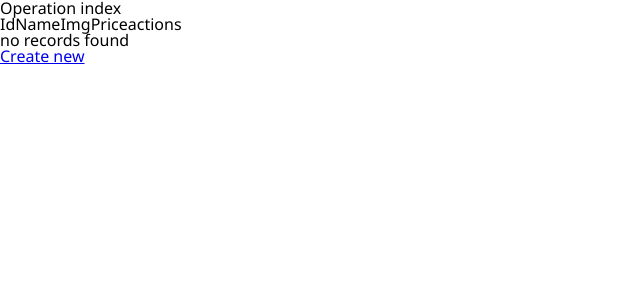
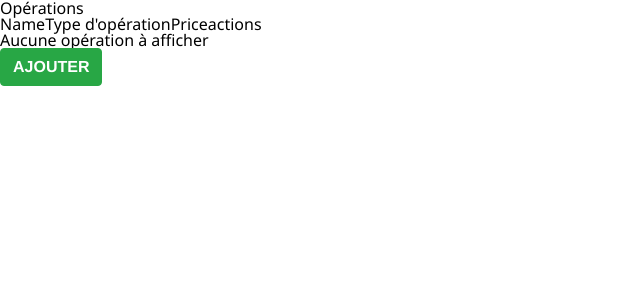
Before and after one commit to KiBAProduction/booklinik, a Symfony app: template templates/operation/index.html.twig in a window 1280 px wide. Shown: the top 300 px of the page, without its empty margins (0-640 px from the left). Run offline with Twig, Linux system fonts and the light colour scheme; the template is opened without the code that fills it, so the values that code supplies are empty; some libraries are stand-ins or nearby versions.

Commit message:
update operation crud template

```diff
--- a/templates/operation/_delete_form.html.twig
+++ b/templates/operation/_delete_form.html.twig
@@ -1,4 +1,4 @@
-<form method="post" action="{{ path('operation_delete', {'id': operation.id}) }}" onsubmit="return confirm('Are you sure you want to delete this item?');">
+<form method="post" action="{{ path('operation_delete', {'id': operation.id}) }}" onsubmit="return confirm('Êtes vous sur de vouloir supprimer cet élément?');">
     <input type="hidden" name="_token" value="{{ csrf_token('delete' ~ operation.id) }}">
-    <button class="btn">Delete</button>
+    <button class="btn delete-btn">Supprimer</button>
 </form>
--- a/templates/operation/_form.html.twig
+++ b/templates/operation/_form.html.twig
@@ -1,4 +1,4 @@
 {{ form_start(form) }}
     {{ form_widget(form) }}
-    <button class="btn">{{ button_label|default('Save') }}</button>
+    <button class="btn form-valid-btn">{{ button_label|default('Confimer') }}</button>
 {{ form_end(form) }}
--- a/templates/operation/index.html.twig
+++ b/templates/operation/index.html.twig
@@ -1,16 +1,15 @@
 {% extends 'base.html.twig' %}
 
-{% block title %}Operation index{% endblock %}
+{% block title %}Opérations{% endblock %}
 
 {% block body %}
-    <h1>Operation index</h1>
+    <h1>Opérations</h1>
 
     <table class="table">
         <thead>
             <tr>
-                <th>Id</th>
                 <th>Name</th>
-                <th>Img</th>
+                <th>Type d'opération</th>
                 <th>Price</th>
                 <th>actions</th>
             </tr>
@@ -18,22 +17,21 @@
         <tbody>
         {% for operation in operations %}
             <tr>
-                <td>{{ operation.id }}</td>
                 <td>{{ operation.name }}</td>
-                <td>{{ operation.img }}</td>
+                <td>{{ operation.typeofOperation.name }}</td>
                 <td>{{ operation.price }}</td>
                 <td>
-                    <a href="{{ path('operation_show', {'id': operation.id}) }}">show</a>
-                    <a href="{{ path('operation_edit', {'id': operation.id}) }}">edit</a>
+                    <a href="{{ path('operation_show', {'id': operation.id}) }}"><i class="fas fa-info"></i> Détails</a>
+                    <a href="{{ path('operation_edit', {'id': operation.id}) }}"><i class="far fa-edit"></i> Modifier</a>
                 </td>
             </tr>
         {% else %}
             <tr>
-                <td colspan="5">no records found</td>
+                <td colspan="4">Aucune opération à afficher</td>
             </tr>
         {% endfor %}
         </tbody>
     </table>
 
-    <a href="{{ path('operation_new') }}">Create new</a>
+    <a href="{{ path('operation_new') }}" class="btn new-btn">Ajouter</a>
 {% endblock %}
--- a/templates/operation/new.html.twig
+++ b/templates/operation/new.html.twig
@@ -1,11 +1,11 @@
 {% extends 'base.html.twig' %}
 
-{% block title %}New Operation{% endblock %}
+{% block title %}Nouvelle opération{% endblock %}
 
 {% block body %}
-    <h1>Create new Operation</h1>
+    <h1>Nouvelle opération</h1>
 
     {{ include('operation/_form.html.twig') }}
 
-    <a href="{{ path('operation_index') }}">back to list</a>
+    <a href="{{ path('operation_index') }}" class="btn back-btn">Retour</a>
 {% endblock %}
```
Also changed, not shown: templates/operation/edit.html.twig (+7 -6 lines), templates/operation/show.html.twig (+4 -4 lines).
